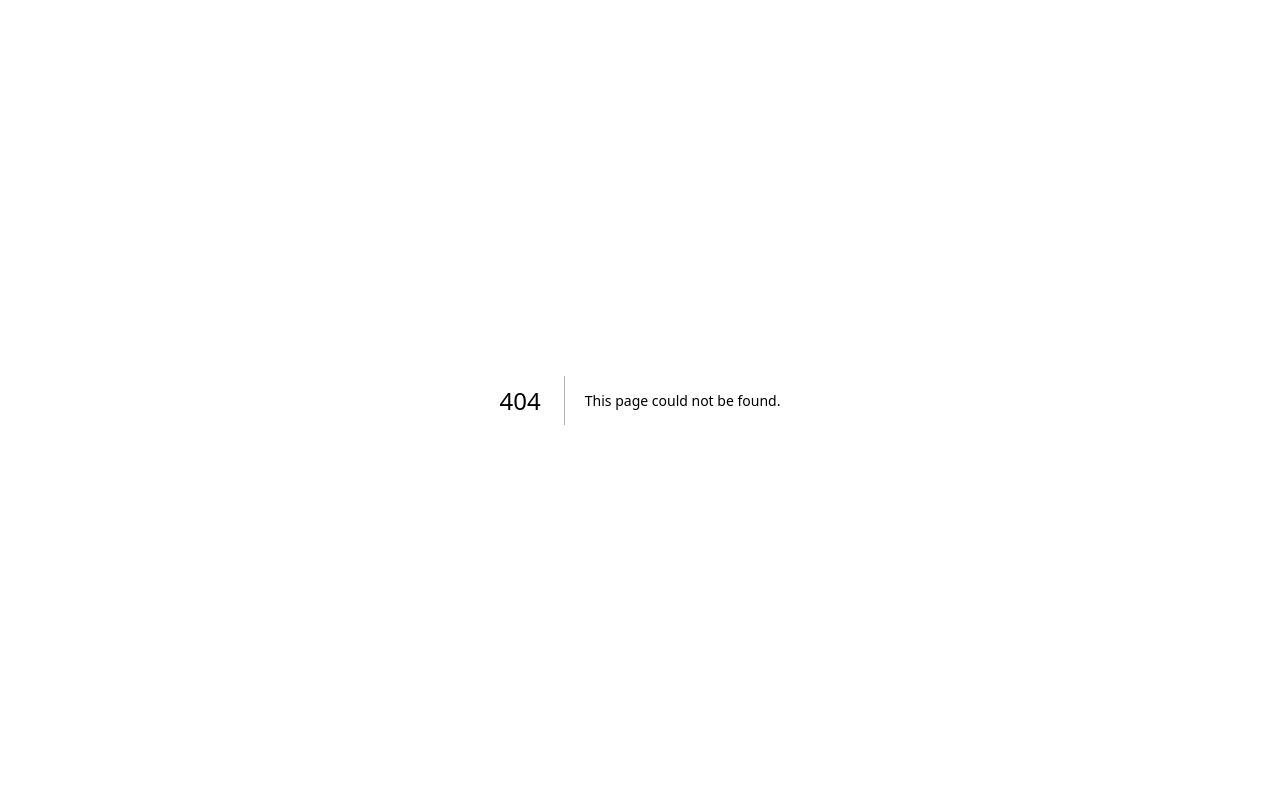
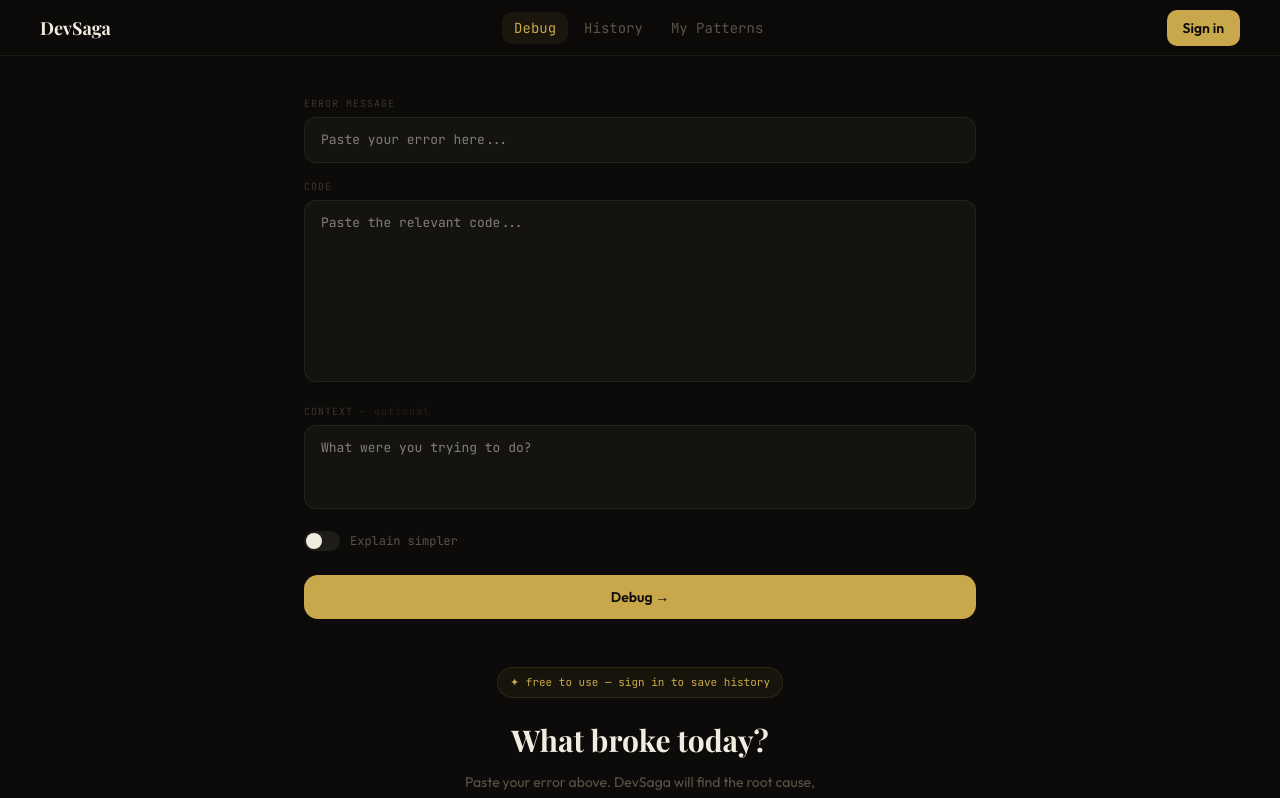
Before and after one commit to sandesh-Codes/devsaga, a Next.js app: page /debug in a window 1280 px wide. Before the commit this address had no page. Shown: the top 798 px of the page. Built offline with nearby package versions, Linux system fonts and the light colour scheme; no server answers.

Commit message:
add: separate debug page on separate debug route

```diff
--- /dev/null
+++ b/src/app/debug/page.js
@@ -0,0 +1,95 @@
+"use client";
+
+import { useState } from "react";
+import { useSession } from "next-auth/react";
+import Topbar       from "@/components/layout/Topbar";
+import DebugInput   from "@/components/debug/DebugInput";
+import DebugOutput  from "@/components/debug/DebugOutput";
+import EmptyState   from "@/components/debug/EmptyState";
+
+function LoadingScreen() {
+  return (
+    <div className="flex h-screen items-center justify-center" style={{ background: "var(--ds-bg)" }}>
+      <div
+        className="w-5 h-5 rounded-full border-2 animate-spin"
+        style={{ borderColor: "rgba(201,168,76,0.2)", borderTopColor: "var(--ds-amber)" }}
+      />
+    </div>
+  );
+}
+
+export default function DebugPage() {
+  const { data: session, status } = useSession();
+
+  const [result,  setResult]  = useState(null);
+  const [loading, setLoading] = useState(false);
+  const [error,   setError]   = useState("");
+
+  // Middleware already protects this route, but keep a loading guard so we
+  // don't flash content before the session resolves on first paint.
+  if (status === "loading") return <LoadingScreen />;
+
+  async function handleSubmit(formData) {
+    setLoading(true);
+    setResult(null);
+    setError("");
+
+    try {
+      const res  = await fetch("/api/debug", {
+        method:  "POST",
+        headers: { "Content-Type": "application/json" },
+        body:    JSON.stringify(formData),
+      });
+      const data = await res.json();
+      setResult(data);
+    } catch (err) {
+      console.error(err);
+      setError("Something went wrong. Please try again.");
+    } finally {
+      setLoading(false);
+    }
+  }
+
+  function handleClear() {
+    setResult(null);
+    setError("");
+    window.scrollTo({ top: 0, behavior: "smooth" });
+  }
+
+  const showEmpty = !result && !loading && !error;
+
+  return (
+    <div className="min-h-screen" style={{ background: "var(--ds-bg)" }}>
+
+      <Topbar session={session} activePage="debug" />
+
+      <main className="px-6 md:px-10 py-10 pb-24">
+
+        <DebugInput
+          onSubmit={handleSubmit}
+          loading={loading}
+          onClear={handleClear}
+          hasResult={!!result}
+        />
+
+        {error && (
+          <div
+            className="w-full max-w-2xl mx-auto mt-4 p-3 rounded-lg text-sm"
+            style={{
+              background: "rgba(248,113,113,0.08)",
+              border:     "1px solid rgba(248,113,113,0.2)",
+              color:      "var(--ds-red)",
+            }}
+          >
+            {error}
+          </div>
+        )}
+
+        {showEmpty && <EmptyState session={session} />}
+
+        <DebugOutput data={result} loading={loading} />
+
+      </main>
+    </div>
+  );
+}
```
